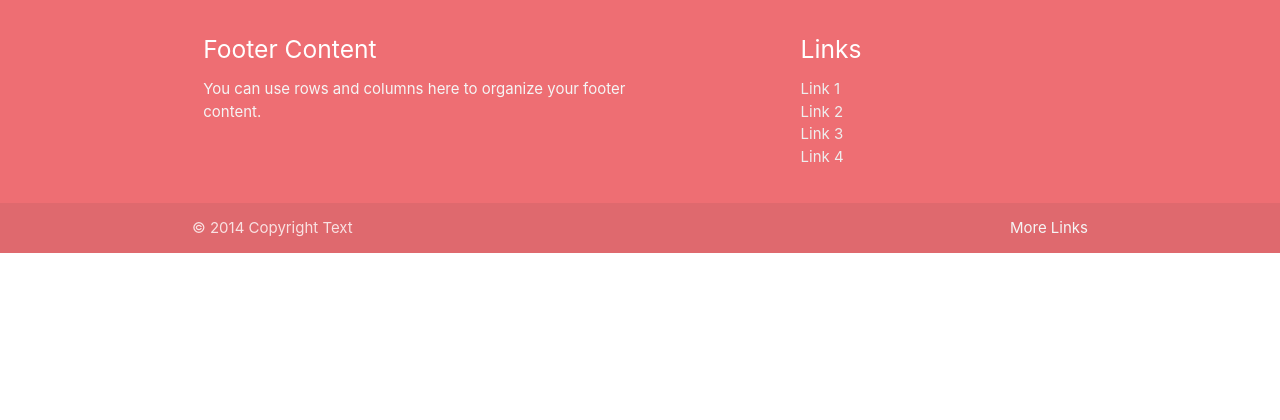
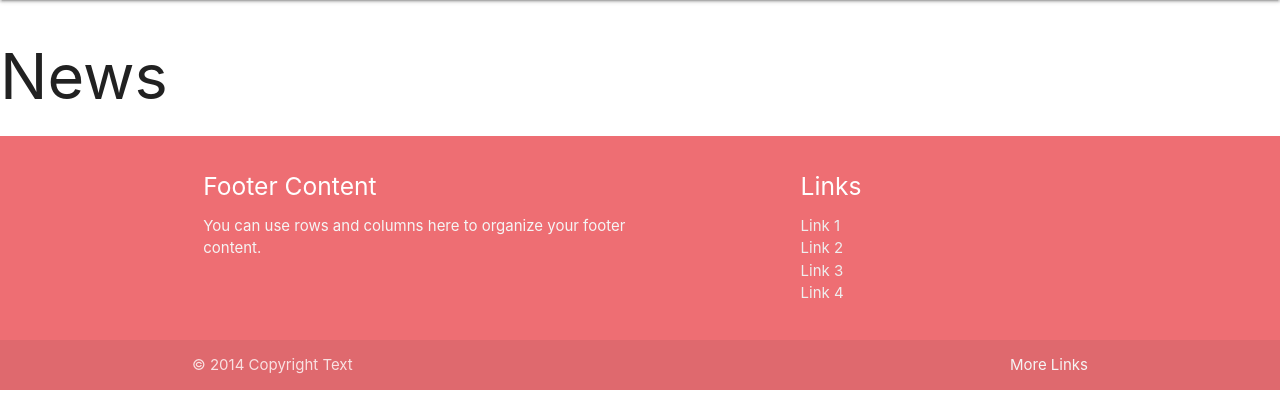
Before and after one commit to Arturasrom/grupe3, a PHP site: page /news.php in a window 1280 px wide. Shown: the part 64-484 px from the top of the page. Run offline with PHP 8.4, Linux system fonts and the light colour scheme.

Commit message:
News antraste

```diff
--- a/news.php
+++ b/news.php
@@ -3,7 +3,7 @@
 
 
 
-<!-- Čia galerijos puslapio vidinė dalis -->
+<h1>News</h1>
 
 
 
```
